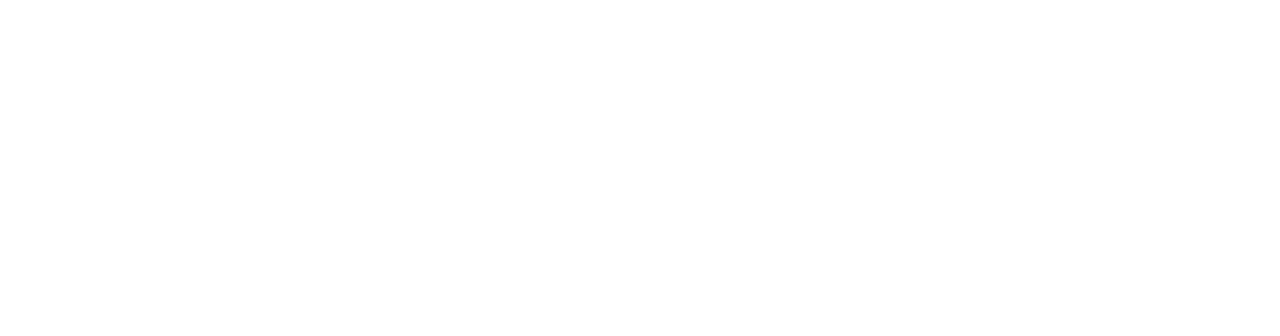
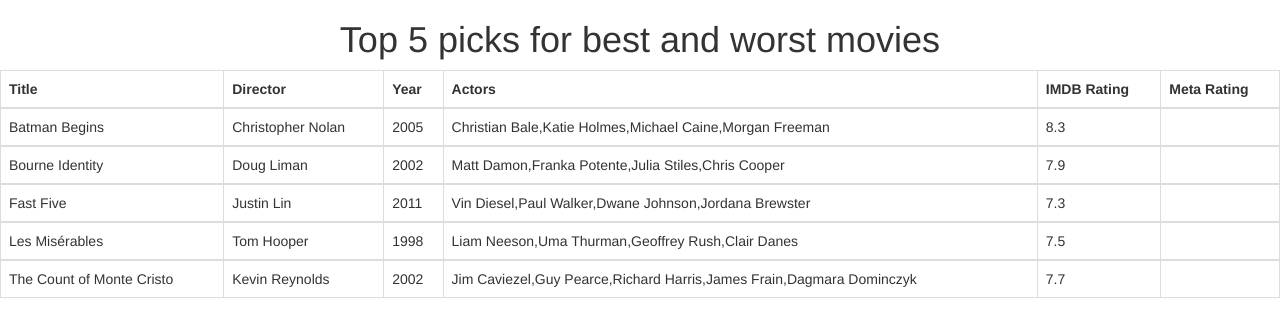
Before and after one commit to llancon/movies, a plain HTML site: page index.html in a window 1280 px wide. Drawn offline with nearby package versions, Linux system fonts and the light colour scheme.

Commit message:
Added movies and table

```diff
--- a/index.html
+++ b/index.html
@@ -1,12 +1,52 @@
 <!DOCTYPE html>
 <html>
-  <head>
+
+<head>
     <meta charset="utf-8">
+    <!-- Latest compiled and minified CSS -->
+    <link rel="stylesheet" href="https://maxcdn.bootstrapcdn.com/bootstrap/3.3.7/css/bootstrap.min.css" integrity="sha384-BVYiiSIFeK1dGmJRAkycuHAHRg32OmUcww7on3RYdg4Va+PmSTsz/K68vbdEjh4u" crossorigin="anonymous">
+
+    <!-- Optional theme -->
+    <link rel="stylesheet" href="https://maxcdn.bootstrapcdn.com/bootstrap/3.3.7/css/bootstrap-theme.min.css" integrity="sha384-rHyoN1iRsVXV4nD0JutlnGaslCJuC7uwjduW9SVrLvRYooPp2bWYgmgJQIXwl/Sp" crossorigin="anonymous">
+    <script src="https://code.jquery.com/jquery-3.1.1.min.js" integrity="sha256-hVVnYaiADRTO2PzUGmuLJr8BLUSjGIZsDYGmIJLv2b8=" crossorigin="anonymous"></script>
+    <!-- Latest compiled and minified JavaScript -->
+    <script src="https://maxcdn.bootstrapcdn.com/bootstrap/3.3.7/js/bootstrap.min.js" integrity="sha384-Tc5IQib027qvyjSMfHjOMaLkfuWVxZxUPnCJA7l2mCWNIpG9mGCD8wGNIcPD7Txa" crossorigin="anonymous"></script>
     <link rel="stylesheet" type="text/stylesheet" href="https://cdnjs.cloudflare.com/ajax/libs/normalize/4.2.0/normalize.min.css" />
- <link rel="stylesheet" type="text/stylesheet" href="global.css" />
-    <title></title>
-  </head>
-  <body>
+    <link rel="stylesheet" type="text/stylesheet" href="global.css" />
 
-  </body>
+    <title>Best movies!!</title>
+</head>
+
+<body>
+    <h1 class="text-center">Top 5 picks for best and worst movies</h1>
+<!--
+    <div>
+    <h1>Best Movies</h1>
+    <ul id="movie_list">
+
+    </ul>
+  </div>
+
+  </div> -->
+
+  <!-- Table -->
+  <table class="table table-bordered" id="movie_list">
+    <th>Title</th>
+    <th>Director</th>
+    <th>Year</th>
+    <th>Actors</th>
+    <th>IMDB Rating</th>
+    <th>Meta Rating</th>
+  </table>
+  </div>
+
+
+
+
+    <!-- Scripts go here. -->
+    <script type="text/javascript" src="https://cdn.polyfill.io/v2/polyfill.min.js?features=fetch"></script>
+    <script type="text/javascript" src="movie.js"></script>
+
+</body>
+
 </html>
--- a/movie.js
+++ b/movie.js
@@ -0,0 +1,58 @@
+movies = []
+
+movies.push({title: "Batman Begins",
+            director_list: "Christopher Nolan",
+            year: 2005,
+            actors: ["Christian Bale", "Katie Holmes", "Michael Caine", "Morgan Freeman"],
+            imdb_rating: 8.3,
+            meta_rating: 70})
+
+movies.push({title: "Bourne Identity",
+            director_list: "Doug Liman",
+            year: 2002,
+            actors: ["Matt Damon", "Franka Potente", "Julia Stiles", "Chris Cooper"],
+            imdb_rating: 7.9,
+            meta_rating:68})
+
+movies.push({title: "Fast Five",
+            director_list: "Justin Lin",
+            year: 2011,
+            actors: ["Vin Diesel", "Paul Walker", "Dwane Johnson", "Jordana Brewster"],
+            imdb_rating:7.3,
+            meta_rating:67})
+
+movies.push({title: "The Count of Monte Cristo",
+            director_list: "Kevin Reynolds",
+            year: 2002,
+            actors: ["Jim Caviezel", "Guy Pearce", "Richard Harris", "James Frain", "Dagmara Dominczyk"],
+            imdb_rating: 7.7,
+            meta_rating: 61})
+
+movies.push({title: "Les Misérables",
+            director_list: "Tom Hooper",
+            year: 1998,
+            actors: ["Liam Neeson", "Uma Thurman", "Geoffrey Rush", "Clair Danes"],
+            imdb_rating:7.5,
+            meta_rating:74})
+
+console.log(movies)
+
+  movies.sort(function(a, b) {
+  var nameA = a.title.toUpperCase(); // ignore upper and lowercase
+  var nameB = b.title.toUpperCase(); // ignore upper and lowercase
+  if (nameA < nameB) {
+    return -1;
+  }
+  if (nameA > nameB) {
+    return 1;
+  }
+
+  // names must be equal
+  return 0;
+});
+
+(movies).forEach(function(mov){
+  document.getElementById('movie_list').innerHTML = document.getElementById('movie_list').innerHTML + "<td>" + mov.title + "</td>" + "<td>" + mov.director_list + "</td>" + "<td>" + mov.year + "</td>" + "<td>" + mov.actors + "</td>" + "<td>" + mov.imdb_rating + "</td>"
+})
+
+console.log(JSON.stringify(movies))
```
